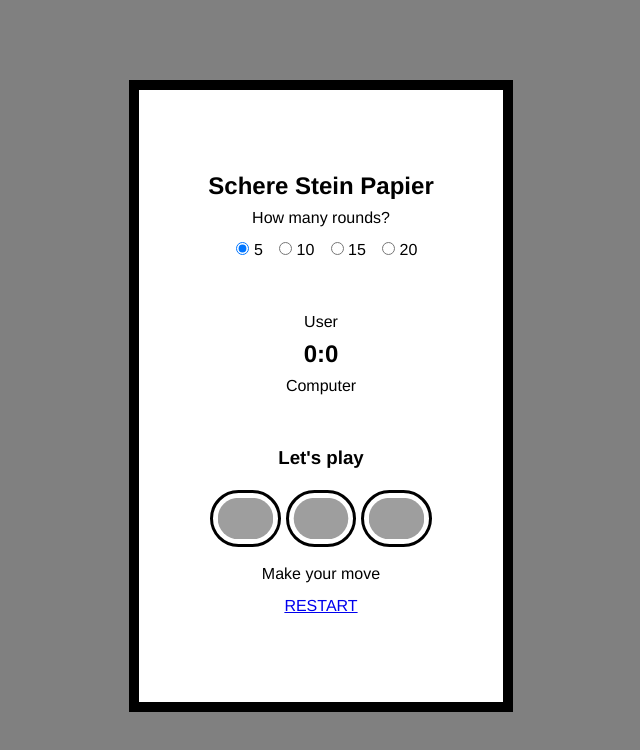
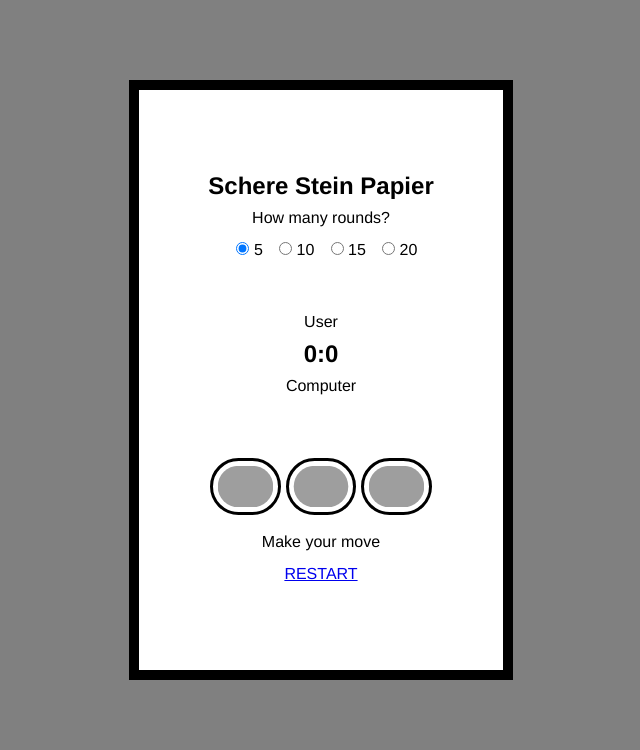
Before and after one commit to asdfjennifer/RockScissorsPaper, a plain HTML site: page index.html in a window 1280 px wide. Both pictures are taken after a click on the link "RESTART". Shown: the whole page, without its empty margins (319-959 px from the left). Drawn offline with Linux system fonts and the light colour scheme; grey boxes are pictures that could not be loaded.

Commit message:
kleinigkeiten

```diff
--- a/assets/js/main.js
+++ b/assets/js/main.js
@@ -9,7 +9,8 @@ let resultHuman = 0;
 let resultComputer = 0;
 let resultHumanInput = document.getElementById('resultHuman_input');
 let resultComputerInput = document.getElementById('resultComputer_input');
-let restart;
+let gameRounds = 0;
+//let restart = document.getElementById('restart_input');
 
 //wenn man sich eine Runde aussucht, kommt diese Anzahl in der Konsole raus
 let submit = (choice) => {
@@ -24,6 +25,7 @@ let submit = (choice) => {
         switch(randomComputerChoice) {
             case 0:
                 h3.innerHTML = "Niemand gewinnt, es herrscht Gleichstand!";
+                gameRounds += 1;
             break;
             case 1:
                 resultHuman++;
@@ -81,11 +83,17 @@ let submit = (choice) => {
 
 
 //sobald RESTART geklickt wird, soll die Funktion ausgeführt werden, die die Results zurückstellen
-// let restart = () => {
-//     if (rounds5.checked){
-//         console.log("ja");
-//         // console.log(rounds5.checked);
-//         // resultHuman = 0;
-//         // resultComputer = 0;
-//     }
-// }
+let restart = () => {
+    // let resultHuman = false;
+    // let resultComputer = false;
+    resultComputerInput.innerHTML = 0;
+    resultHumanInput.innerHTML = 0;
+    h3.innerHTML = "";
+    // if (rounds5.checked){
+    //     console.log("ja");
+            //window.location.reload();
+        // console.log(rounds5.checked);
+        // resultHuman = 0;
+        // resultComputer = 0;
+    //}
+}
--- a/index.html
+++ b/index.html
@@ -34,7 +34,7 @@
             <img src="https://img.icons8.com/external-outline-juicy-fish/344/external-scissor-hands-and-gestures-outline-outline-juicy-fish.png" alt="Schere" id="scissor_input" onclick="submit(scissor)">
             <img src="https://img.icons8.com/ios/452/paper-waste.png" alt="Papier" id="paper_input" onclick="submit(paper)">
             <figcaption>Make your move</figcaption>
-            <a href="#" id="restart" onclick="restart()">RESTART</a>
+            <a href="#" id="restart_input" onclick="restart()">RESTART</a>
         </div>
     </section>
     <script src="assets/js/main.js"></script>
```
